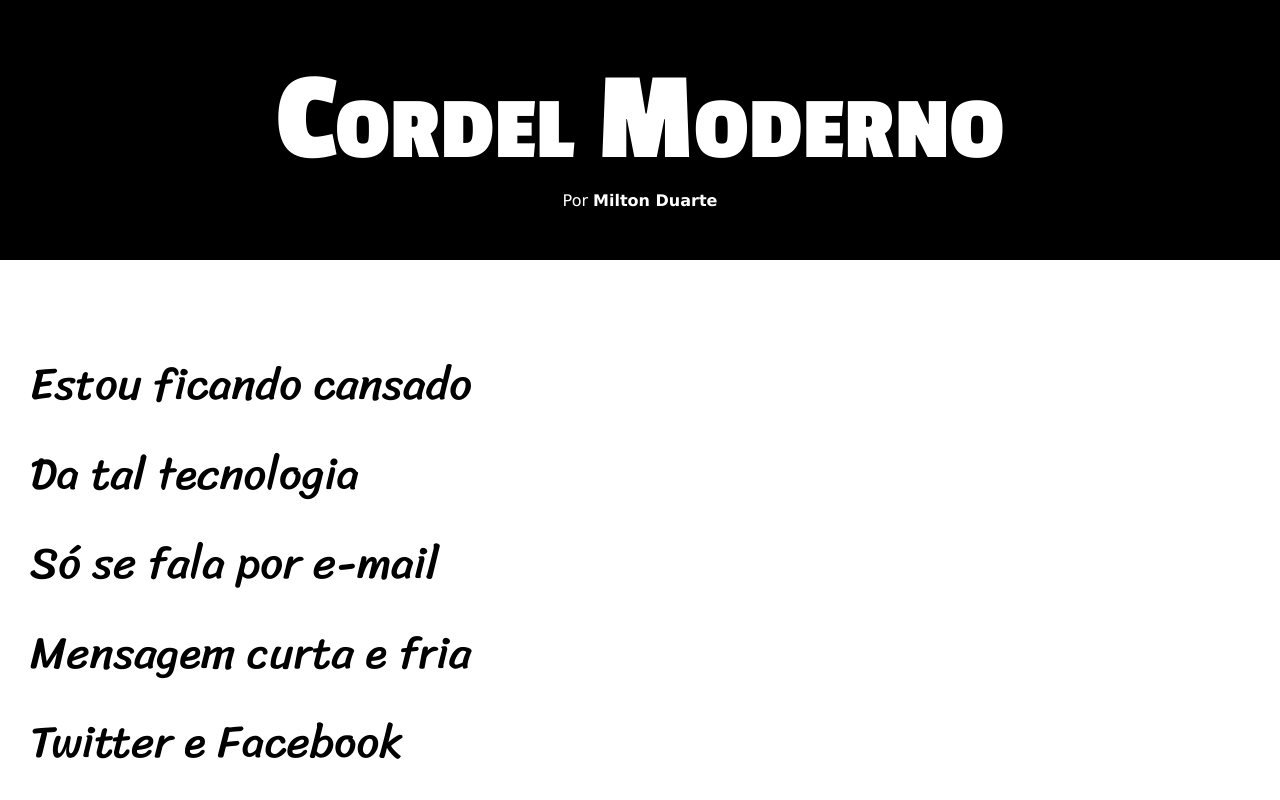
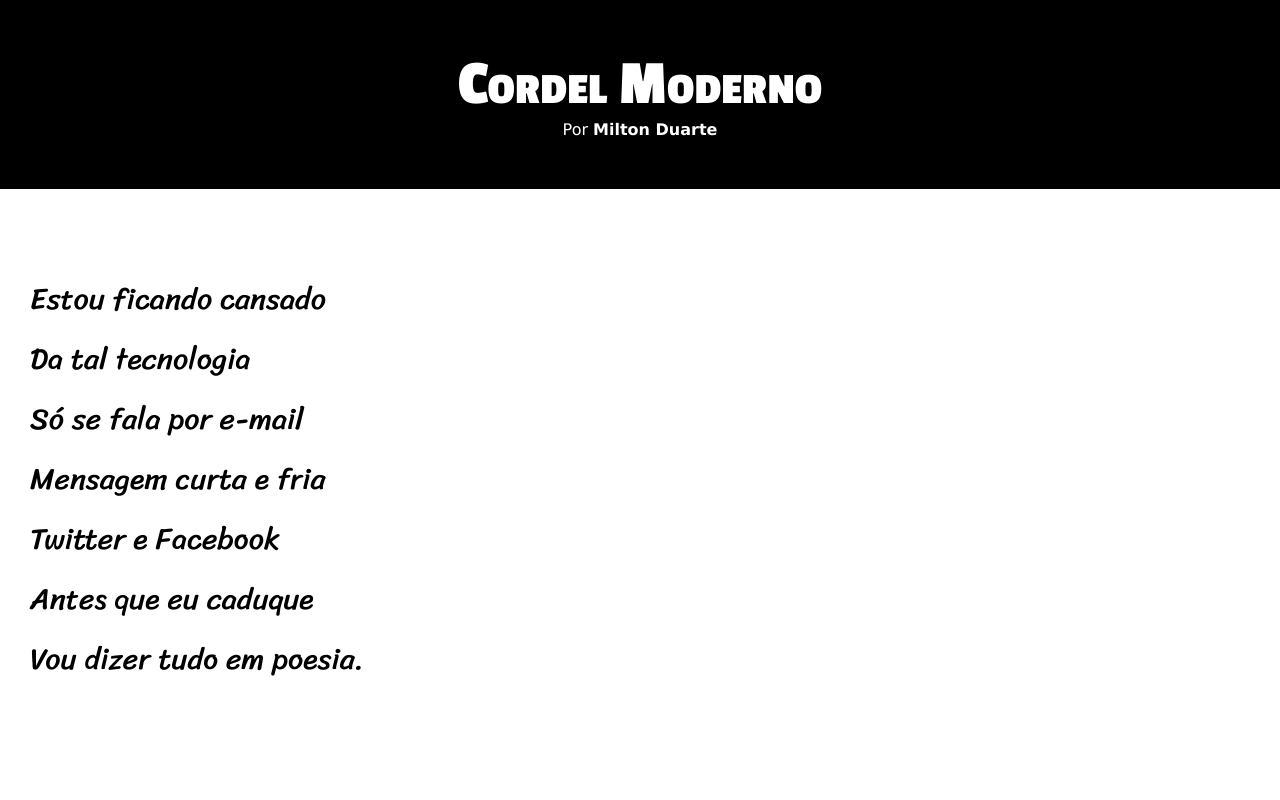
Before and after one commit to GabrielVSilvaDev/html-css, a plain HTML site: page desafios/d012/index.html in a window 1280 px wide. Shown: the top 800 px of the page. Drawn offline with Linux system fonts and the light colour scheme.

Commit message:
site versao alternativa usando clamp para redimensionar texto

```diff
--- a/desafios/d012/estilo/style.css
+++ b/desafios/d012/estilo/style.css
@@ -30,7 +30,7 @@ header > h1 {
     padding-top: 50px;
     font-variant: small-caps;
     font-family: var(--fonte2);
-    font-size: 10vw;
+    font-size: clamp(50px, 5vw, 150px);
 }
 
 header > p {
@@ -53,7 +53,7 @@ section {
     line-height: 2em;
     padding-left: 30px;
     font-family: var(--fonte3);
-    font-size: 3.5vw;
+    font-size: clamp(5px, 3vw, 30px);
 }
 section > p {
     padding-bottom: 2em;
```
